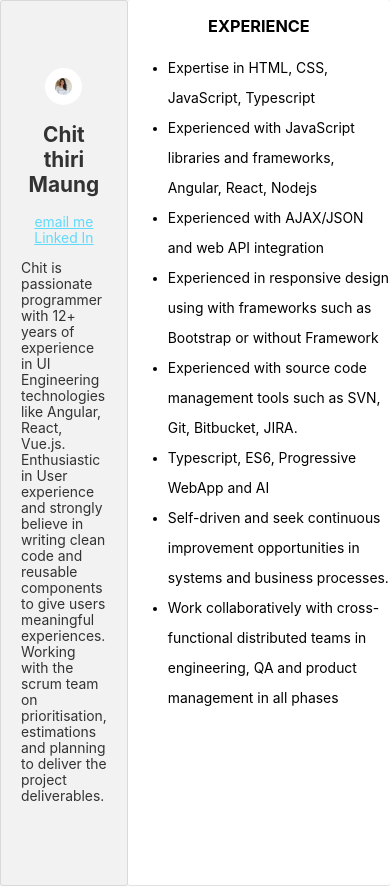
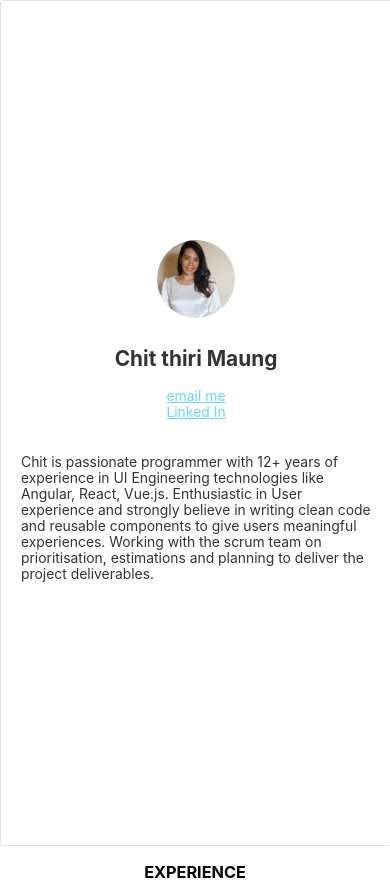
Before and after one commit to ahkeno/ahkeno.github.io, a React (Create React App) app: page / in a window 390 px wide. Shown: the top 887 px of the page. Built offline with nearby package versions, Linux system fonts and the light colour scheme.

Commit message:
update ui

```diff
--- a/src/App.css
+++ b/src/App.css
@@ -17,7 +17,6 @@
   border: solid 1px rgba(160, 160, 160, 0.3);
   border-radius: 3px;
   padding: 20px;
-
   width: 40%;
 }
 .sidebar img{
@@ -37,7 +36,6 @@
 }
 
 .content{
-
   background-color: #fff;
   border-bottom: solid 1px rgba(160, 160, 160, 0.3);
   border-radius: 3px;
@@ -49,3 +47,17 @@
   display: list-item;
   line-height: 30px;
 }
+
+@media only screen and (max-width: 600px) {
+  .App{
+    display: block;
+    background-color: #fff;
+  }
+  .sidebar{
+    width: 100%;
+    padding: 0;
+  }
+  p{
+    padding: 20px;
+  }
+}
```
